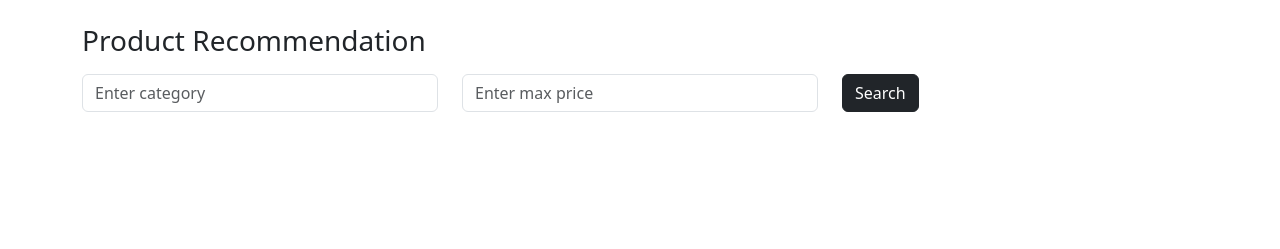
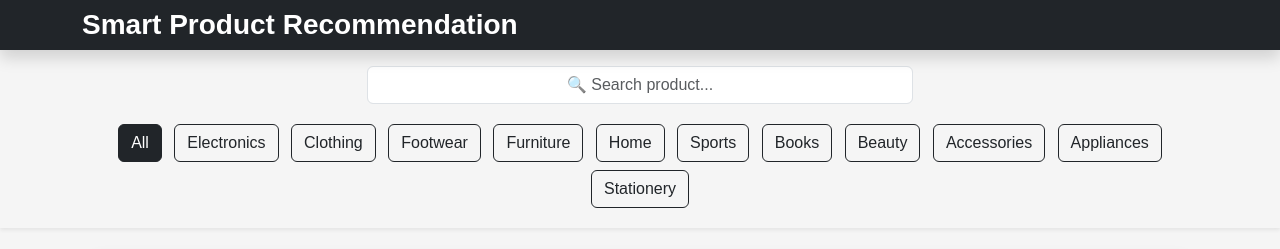
Before and after one commit to jkdhanjal5911-png/Tech-Ninjas, a Flask app: page / in a window 1280 px wide. Shown: the top 249 px of the page. Before the commit the page ends 112 px from the top, so only its background shows below. Run offline with Flask 3, Linux system fonts and the light colour scheme; parts of the project's set-up code (start-up, migrations or seed data) failed here and were passed over.

Commit message:
Move style file

```diff
--- a/app.py
+++ b/app.py
@@ -1,19 +1,96 @@
-from flask import Flask, render_template,request,jsonify
-from model import recommend
+# from flask import Flask, render_template,request,jsonify
+# from model import recommend
 
-app=Flask(__name__)
+# app=Flask(__name__)
 
-@app.route('/')
+# @app.route('/')
+# def home():
+#     return render_template("index.html")
+
+# @app.route('/get_recommendations', methods=['POST'])
+# def get_recommendations():
+#     data=request.json
+#     category = data['category']
+#     price=data['price']
+
+#     results=recommend(category,price)
+#     return jsonify(results)
+# if __name__=='__main__':
+#     app.run(debug=True)
+
+# from flask import Flask, render_template, request
+
+# app = Flask(__name__)
+
+# # Sample data (replace with your real dataset)
+# products = [
+#     {"name": "Laptop", "category": "Electronics", "price": 50000},
+#     {"name": "Phone", "category": "Electronics", "price": 20000},
+#     {"name": "Shirt", "category": "Clothes", "price": 800},
+#     {"name": "Jeans", "category": "Clothes", "price": 1200}
+# ]
+
+# @app.route("/", methods=["GET", "POST"])
+# def home():
+#     results = []
+#     if request.method == "POST":
+#         category = request.form.get("category")
+#         if category:
+#             # Filter products by category
+#             results = [p for p in products if p["category"] == category]
+#     return render_template("index.html", results=results)
+
+# if __name__ == "__main__":
+#     app.run(debug=True)
+from flask import Flask, render_template, request, jsonify
+
+app = Flask(__name__)
+
+# Your products (can be from CSV too)
+products = [
+    {"name":"Redmi Note 12","category":"Electronics","price":15000,"rating":4.3,"image":"img/1.jpeg"},
+    {"name":"Samsung Galaxy M34","category":"Electronics","price":18000,"rating":4.4,"image":"https://source.unsplash.com/400x300/?smartphone"},
+    {"name":"Men T-Shirt","category":"Clothing","price":500,"rating":4.1,"image":"https://source.unsplash.com/400x300/?tshirt"},
+    {"name":"Nike Shoes","category":"Footwear","price":3500,"rating":4.6,"image":"https://source.unsplash.com/400x300/?shoes"},
+    # Add all other products here...
+]
+
+@app.route("/")
 def home():
     return render_template("index.html")
 
-@app.route('/get_recommendations', methods=['POST'])
-def get_recommendations():
-    data=request.json
-    category = data['category']
-    price=data['price']
+# Endpoint to get products (can filter by category)
+@app.route("/get_products", methods=["POST"])
+def get_products():
+    data = request.get_json()
+    cat = data.get("category")
+    search = data.get("search", "").lower()
+    filtered = products
 
-    results=recommend(category,price)
-    return jsonify(results)
-if __name__=='__main__':
+    if cat and cat != "All":
+        filtered = [p for p in filtered if p["category"] == cat]
+
+    if search:
+        filtered = [p for p in filtered if search in p["name"].lower()]
+
+    return jsonify(filtered)
+
+# Recommendation endpoint
+@app.route("/recommend", methods=["POST"])
+def recommend():
+    data = request.get_json()
+    product_name = data.get("productName")
+    selected = next((p for p in products if p["name"] == product_name), None)
+    if not selected:
+        return jsonify([])
+
+    recommended = [
+        {**p, "score": 2 + (1 if abs(p["price"] - selected["price"]) < 2000 else 0) + (1 if abs(p["rating"] - selected["rating"]) < 0.5 else 0)}
+        for p in products
+    ]
+    recommended = sorted(recommended, key=lambda x: x["score"], reverse=True)
+    recommended = [p for p in recommended if p["name"] != product_name][:4]
+    return jsonify(recommended)
+
+if __name__ == "__main__":
     app.run(debug=True)
--- /dev/null
+++ b/static/style.css
@@ -0,0 +1,31 @@
+
+body {
+    background: #f5f5f5;
+    font-family: Arial;
+}
+
+.navbar {
+    background: #343a40;
+}
+
+.card {
+    border-radius: 10px;
+    transition: 0.2s;
+}
+
+.card:hover {
+    transform: translateY(-5px);
+}
+
+.price {
+    color: green;
+    font-weight: bold;
+}
+
+.rating {
+    color: orange;
+}
+
+button {
+    border-radius: 20px;
+}
--- a/templates/index.html
+++ b/templates/index.html
@@ -4,56 +4,123 @@
 <meta charset="UTF-8">
 <meta name="viewport" content="width=device-width, initial-scale=1.0">
 <title>Product Recommendation</title>
+
 <link href="https://cdn.jsdelivr.net/npm/bootstrap@5.3.0/dist/css/bootstrap.min.css" rel="stylesheet">
+<link rel="stylesheet" href="style.css">
 </head>
+
 <body>
-<div class="container mt-4">
-    <h3>Product Recommendation</h3>
-    <div class="row mt-3">
-        <div class="col-md-4">
-            <input type="text" id="category" class="form-control" placeholder="Enter category">
-        </div>
-        <div class="col-md-4">
-            <input type="number" id="price" class="form-control" placeholder="Enter max price">
-        </div>
-        <div class="col-md-4">
-            <button class="btn btn-dark" onclick="getRecommendations()">Search</button>
-        </div>
+<!-- Navbar -->
+<nav class="navbar navbar-expand-lg shadow bg-dark">
+  <div class="container">
+    <h3 class="fw-bold text-white m-0">
+      Smart Product Recommendation
+    </h3>
+  </div>
+</nav>
+
+<div class="sub-navbar py-3 shadow-sm">
+  <div class="container">
+
+    <div class="row justify-content-center mb-3">
+      <div class="col-md-6">
+        <input type="text" id="search" class="form-control search-box text-center" placeholder="🔍 Search product...">
+      </div>
     </div>
-    <div class="row mt-4" id="productList"></div>
+
+    <div class="text-center">
+      <button class="btn btn-dark m-1" onclick="filterCategory('All')">All</button>
+      <button class="btn btn-outline-dark m-1" onclick="filterCategory('Electronics')">Electronics</button>
+      <button class="btn btn-outline-dark m-1" onclick="filterCategory('Clothing')">Clothing</button>
+      <button class="btn btn-outline-dark m-1" onclick="filterCategory('Footwear')">Footwear</button>
+      <button class="btn btn-outline-dark m-1" onclick="filterCategory('Furniture')">Furniture</button>
+      <button class="btn btn-outline-dark m-1" onclick="filterCategory('Home')">Home</button>
+      <button class="btn btn-outline-dark m-1" onclick="filterCategory('Sports')">Sports</button>
+      <button class="btn btn-outline-dark m-1" onclick="filterCategory('Books')">Books</button>
+      <button class="btn btn-outline-dark m-1" onclick="filterCategory('Beauty')">Beauty</button>
+      <button class="btn btn-outline-dark m-1" onclick="filterCategory('Accessories')">Accessories</button>
+      <button class="btn btn-outline-dark m-1" onclick="filterCategory('Appliances')">Appliances</button>
+      <button class="btn btn-outline-dark m-1" onclick="filterCategory('Stationery')">Stationery</button>
+    </div>
+
+  </div>
 </div>
 
+<div class="container mt-4">
+
+<div class="container mt-3">
+  <img
+    src="https://images.unsplash.com/photo-1523275335684-37898b6baf30"
+    class="img-fluid rounded shadow"
+    style="width:100%; height:300px; object-fit:cover;"
+  >
+</div>
+
+<div class="row mt-3" id="productList"></div>
+
+</div>
+
+
 <script>
-function getRecommendations() {
-    const category = document.getElementById('category').value;
-    const price = document.getElementById('price').value;
+function displayProducts(list) {
+    let html = "";
+    list.forEach(p => {
+        html += `
+        <div class="col-md-3 mb-3">
+            <div class="card p-2 text-center shadow">
+                <img src="${p.image}" class="card-img-top" style="height:150px; object-fit:cover;">
+                <div class="card-body">
+                    <h6>${p.name}</h6>
+                    <p>${p.category}</p>
+                    <p>₹${p.price}</p>
+                    <p>⭐ ${p.rating}</p>
+                    <button class="btn btn-dark btn-sm" onclick="recommendProduct('${p.name}')">
+                        Recommend
+                    </button>
+                </div>
+            </div>
+        </div>`;
+    });
+    document.getElementById("productList").innerHTML = html;
+}
 
-    fetch('/get_recommendations', {
-        method: 'POST',
-        headers: {'Content-Type': 'application/json'},
-        body: JSON.stringify({category, price})
+// Fetch products from Python backend
+function fetchProducts(category="All", search="") {
+    fetch("/get_products", {
+        method: "POST",
+        headers: { "Content-Type": "application/json" },
+        body: JSON.stringify({ category, search })
     })
     .then(res => res.json())
-    .then(data => displayProducts(data))
+    .then(data => displayProducts(data));
 }
 
-function displayProducts(list) {
-    let html = '';
-    if(list.length === 0) {
-        html = '<p>No products found.</p>';
-    } else {
-        list.forEach(p => {
-            html += `<div class="col-md-3 mb-3">
-                        <div class="card p-3">
-                            <h6>${p.name}</h6>
-                            <p>${p.category}</p>
-                            <p class="price">₹${p.price}</p>
-                        </div>
-                    </div>`;
-        });
-    }
-    document.getElementById('productList').innerHTML = html;
+// recommendation
+function recommendProduct(productName) {
+    fetch("/recommend", {
+        method: "POST",
+        headers: { "Content-Type": "application/json" },
+        body: JSON.stringify({ productName })
+    })
+    .then(res => res.json())
+    .then(data => displayProducts(data));
 }
+
+// category filter
+function filterCategory(cat) {
+    let search = document.getElementById("search").value;
+    fetchProducts(cat, search.toLowerCase());
+}
+
+// search
+document.getElementById("search").addEventListener("keyup", function(){
+    let val = this.value.toLowerCase();
+    let activeCategory = "All"; // You can add logic to track selected category
+    fetchProducts(activeCategory, val);
+});
+
+// Load all products initially
+fetchProducts();
 </script>
 </body>
 </html>
```
